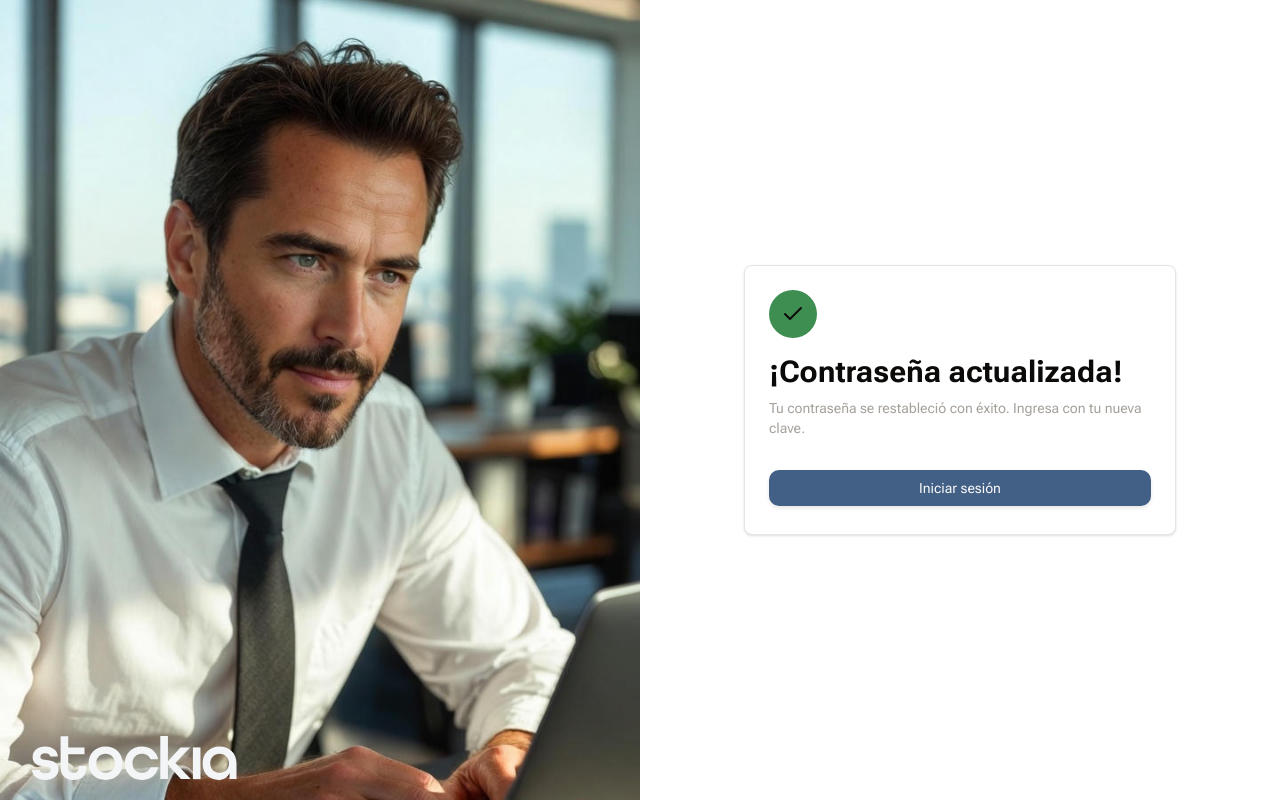
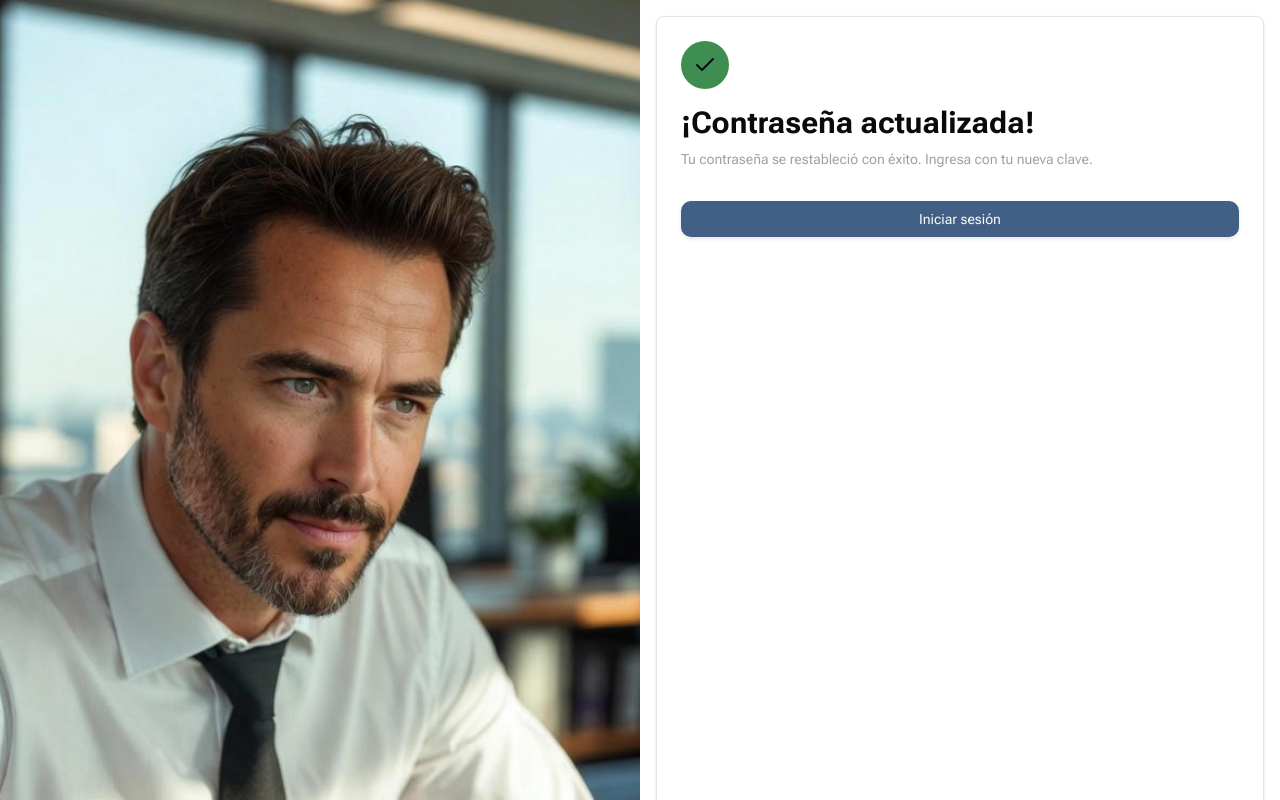
Before and after one commit to FooTalentGroup/Equipo3-noche-sp7, a React (Vite) app in the folder frontend/: page /reset-password-success in a window 1280 px wide. Built offline with nearby package versions, Linux system fonts and the light colour scheme.

Commit message:
Update ResetPasswordSucessPage.jsx

```diff
--- a/frontend/src/features/auth/pages/ResetPasswordSucessPage.jsx
+++ b/frontend/src/features/auth/pages/ResetPasswordSucessPage.jsx
@@ -6,7 +6,7 @@ import { AuthLayout } from "@/shared/components/layout/AuthLayout";
 export function ResetPasswordSuccess() {
   return (
     <AuthLayout>
-      <div className="w-full max-w-[432px] h-[270px] space-y-6 text-center border border-border bg-background rounded-md shadow-sm p-6">
+      <div className="w-full max-w-432 h-270 space-y-6 text-center border border-border bg-background rounded-md shadow-sm p-6">
         <div className="flex flex-col mb-6">
           <div className="w-12 h-12 bg-stokia-blue-light rounded-full flex items-center justify-center mb-2">
               <Check className="w-6 h-6" />
```
